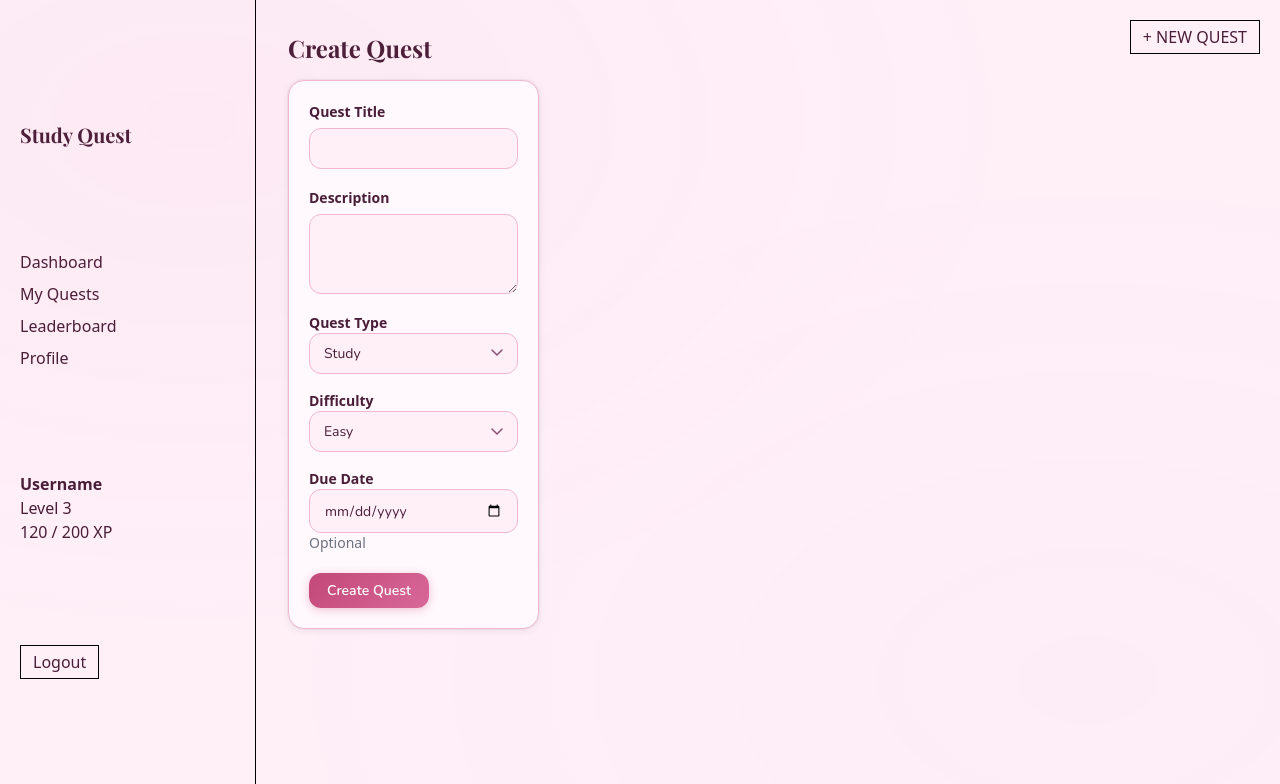
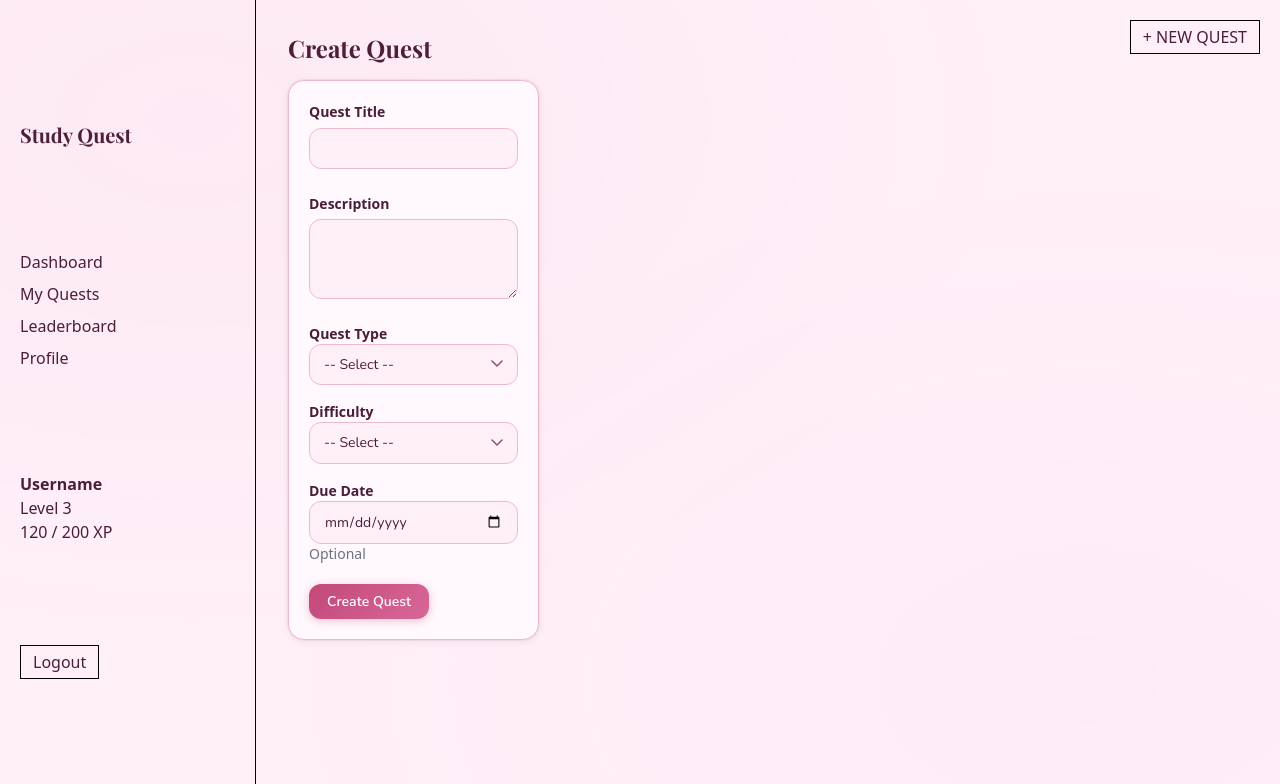
Before and after one commit to sjiang0/CITS3403-Group-Project, a Flask app: page /create-quest in a window 1280 px wide. Shown: the top 784 px of the page. Run offline with Flask 3, Linux system fonts and the light colour scheme; some libraries are stand-ins or nearby versions; some web fonts are replaced.

Commit message:
implement client-side form validation for create quest form (in static/js/quest-form-validation.js) and server-side form in routes.py

```diff
--- a/studyquest/app/routes.py
+++ b/studyquest/app/routes.py
@@ -1,5 +1,5 @@
 from app import app
-from flask import render_template
+from flask import render_template, redirect, url_for, flash, request
 from datetime import datetime
 
 ### TODO: remove/edit when DB is implemented
@@ -54,6 +54,30 @@ def my_quests():
         overdue_count=overdue_count
     )
 
-@app.route("/create-quest")
+@app.route('/create-quest', methods=['GET', 'POST'])
 def create_quest():
+    print(request.method)
+    if request.method == 'POST':
+        # Debugging TODO: remove
+        print("Form Submitted!")
+        print("Title:", request.form.get('title'))
+        print("Description:", request.form.get('description'))
+        print("Quest Type:", request.form.get('quest_type'))
+        print("Difficulty:", request.form.get('difficulty'))
+
+        # Extract the form data
+        title = request.form.get('title')
+        description = request.form.get('description')
+        quest_type = request.form.get('quest_type')
+        difficulty = request.form.get('difficulty')
+        due_date = request.form.get('due_date')
+
+        # Validation: Ensure required fields are filled out
+        if not title or not description or not quest_type or not difficulty:
+            flash('All fields must be filled out!', 'error')
+            return render_template('create_quest.html')
+
+        flash('Quest created successfully!', 'success')
+
+        return redirect(url_for('dashboard')) #TODO: decide where to redirect
     return render_template("create_quest.html")
--- /dev/null
+++ b/studyquest/app/static/js/quest-form-validation.js
@@ -0,0 +1,42 @@
+function validateForm(event) {
+    clearErrors();
+
+    const title = document.getElementById('title').value;
+    const description = document.getElementById('description').value;
+    const questType = document.getElementById('quest_type').value;
+    const difficulty = document.getElementById('difficulty').value;
+
+    let isValid = true;
+
+    if (title.trim() === '') {
+        document.getElementById('title-error').textContent = 'Quest title is required.';
+        isValid = false;
+    }
+
+    if (description.trim() === '') {
+        document.getElementById('description-error').textContent = 'Description is required.';
+        isValid = false;
+    }
+
+    if (questType === '') {
+        document.getElementById('quest_type-error').textContent = 'Please select a quest type.';
+        isValid = false;
+    }
+
+    if (difficulty === '') {
+        document.getElementById('difficulty-error').textContent = 'Please select a difficulty.';
+        isValid = false;
+    }
+    if (!isValid) {
+        event.preventDefault();
+    }
+
+    return isValid;
+}
+
+function clearErrors() {
+    document.getElementById('title-error').textContent = '';
+    document.getElementById('description-error').textContent = '';
+    document.getElementById('quest_type-error').textContent = '';
+    document.getElementById('difficulty-error').textContent = '';
+}
--- a/studyquest/app/templates/create_quest.html
+++ b/studyquest/app/templates/create_quest.html
@@ -8,45 +8,51 @@
 
 <section class="card">
 
-  <form method="POST" action="{{ url_for('create_quest') }}">
+  <form method="POST" action="{{ url_for('create_quest') }}" onsubmit="return validateForm(event)">
 
     <!-- QUEST TITLE -->
     <div class="form-group">
       <label class="form-label">Quest Title</label>
-      <input type="text" name="title" class="form-input">
+      <input type="text" name="title" class="form-input" id="title">
+      <span id="title-error" class="form-error"></span>
     </div>
 
     <!-- DESCRIPTION -->
     <div class="form-group">
       <label class="form-label">Description</label>
-      <textarea name="description" class="form-textarea"></textarea>
+      <textarea name="description" class="form-textarea" id="description"></textarea>
+      <span id="description-error" class="form-error"></span>
     </div>
 
     <!-- QUEST TYPE -->
     <div class="mb-4">
       <label class="form-label">Quest Type</label>
-      <select name="quest_type" class="form-select">
+      <select name="quest_type" class="form-select" id="quest_type">
+        <option value="" disabled selected>-- Select --</option>
         <option value="study">Study</option>
         <option value="assignment">Assignment</option>
         <option value="exam">Exam Prep</option>
         <option value="personal">Personal</option>
       </select>
+       <span id="quest_type-error" class="form-error"></span>
     </div>
 
     <!-- DIFFICULTY -->
     <div class="mb-4">
       <label class="form-label">Difficulty</label>
-      <select name="difficulty" class="form-select">
+      <select name="difficulty" class="form-select" id="difficulty">
+        <option value="" disabled selected>-- Select --</option>
         <option value="easy">Easy</option>
         <option value="medium">Medium</option>
         <option value="hard">Hard</option>
       </select>
+       <span id="difficulty-error" class="form-error"></span>
     </div>
 
     <!-- DUE DATE -->
     <div class="mb-5">
       <label class="form-label">Due Date</label>
-      <input name="due_date" type="date" class="form-input">
+      <input name="due_date" type="date" class="form-input" id="due_date" >
       <p class="text-sm text-gray-500">Optional</p>
     </div>
 
@@ -59,4 +65,6 @@
 
 </section>
 
+<script src="{{ url_for('static', filename='js/quest-form-validation.js') }}"></script>
+
 {% endblock %}
```
